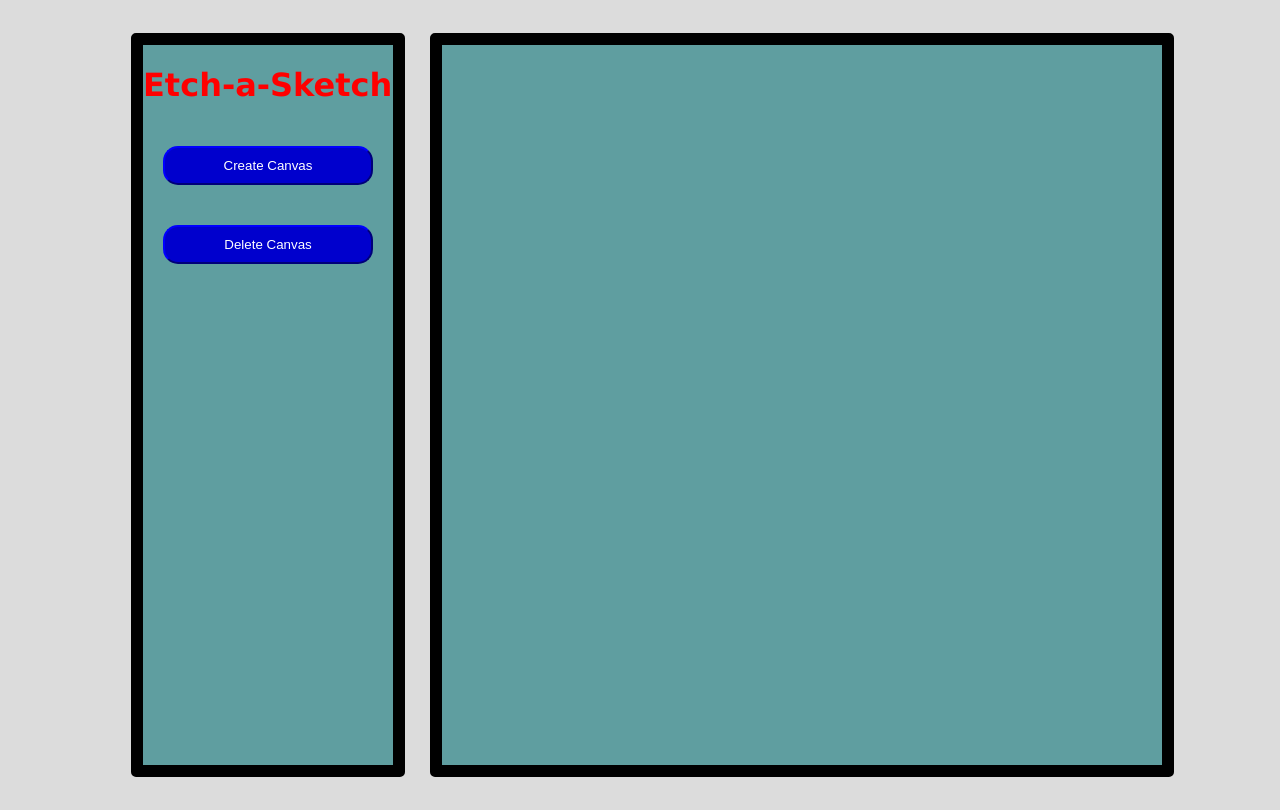
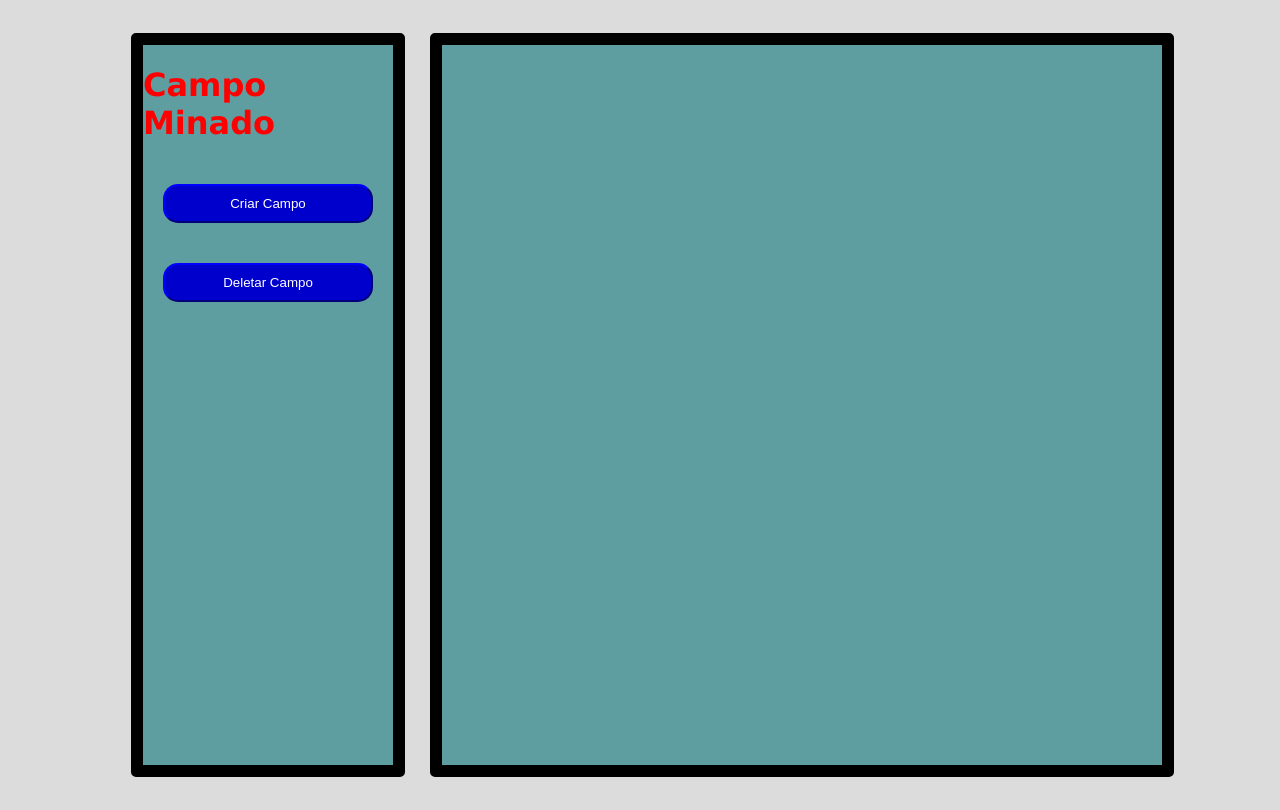
Before and after one commit to Rafael-dev2/CampoMinado, a plain HTML site: page index.html in a window 1280 px wide. Drawn offline with Linux system fonts and the light colour scheme.

Commit message:
Alterações na tela

```diff
--- a/index.html
+++ b/index.html
@@ -8,9 +8,9 @@
 <link rel="stylesheet" href="style.css">
 <body id="body">
     <div id="Top">
-        <h1>Etch-a-Sketch</h1>
-        <button id = "topbtn">Create Canvas</button>
-        <button id = "deletebtn">Delete Canvas</button>
+        <h1>Campo Minado</h1>
+        <button id = "topbtn">Criar Campo</button>
+        <button id = "deletebtn">Deletar Campo</button>
     </div>
     <div id = "Sketch">
 
--- a/script.js
+++ b/script.js
@@ -4,12 +4,17 @@ deletebtn = document.querySelector("#deletebtn");
 let redPixel = "background-color: red;display: inline-flex;align-self: center;border: 1px solid gray;box-sizing: border-box;";
 let whitePixel = "background-color: white;display: inline-flex;align-self: center;border: 1px solid gray;box-sizing: border-box;";
 let input;
+let hasCanvas = false;
 createbtn.addEventListener("click",() => {
     input = prompt("How many squares?");
     if(input > 100){
         input = 100;
     }
+    if (hasCanvas === true){
+        document.querySelector("#subcanvas").remove();
+    }
     generateCanvas(input);
+    hasCanvas = true;
 })
 deletebtn.addEventListener("click",() =>{
     document.querySelector("#subcanvas").remove();
```
